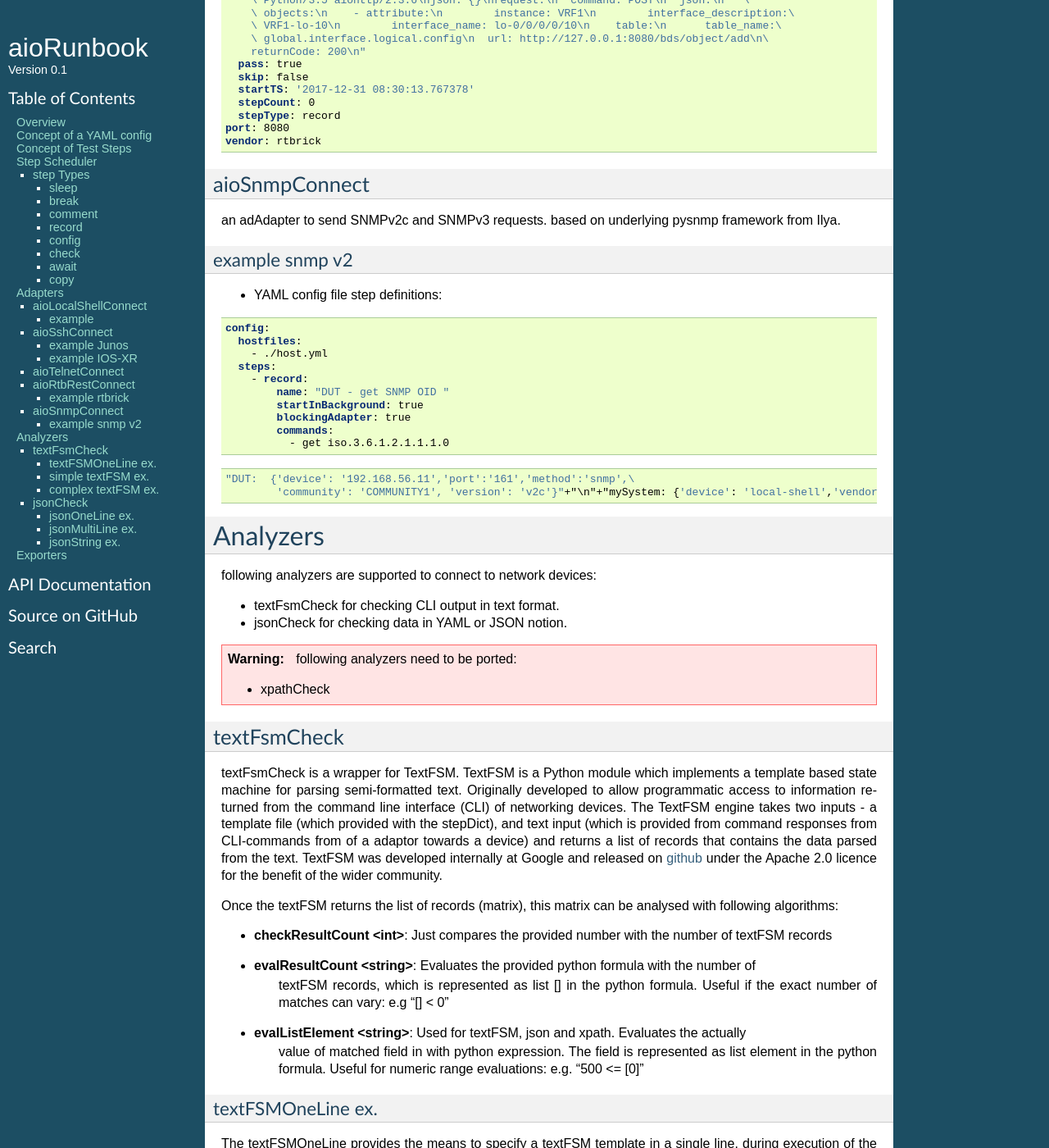
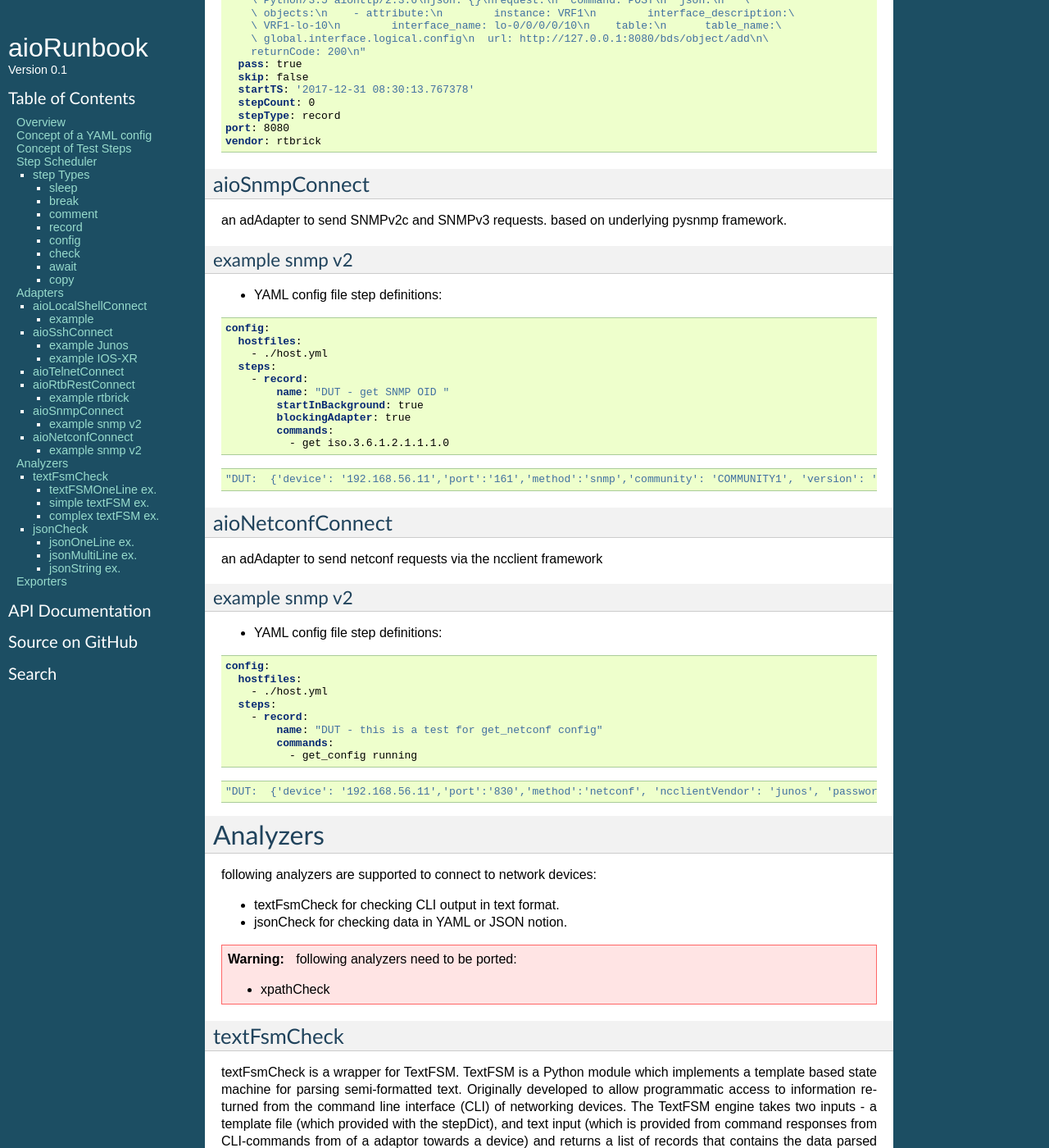
Before and after one commit to slieberth/aioRunbook, a Sphinx documentation site: the page built from docs/index.rst, in a window 1280 px wide and 1400 px high, scrolled down 12775 px. Shown: the whole window at 82% size. Built offline with Sphinx 7.4.7, drawn with Linux system fonts in a browser that asks for light colours.

Commit message:
ducument aioNetconfConnect in index.rst

```diff
--- a/docs/index.rst
+++ b/docs/index.rst
@@ -726,7 +726,7 @@
 aioSnmpConnect
 --------------
 
-an adAdapter to send SNMPv2c and SNMPv3 requests. based on underlying pysnmp framework from Ilya.
+an adAdapter to send SNMPv2c and SNMPv3 requests. based on underlying pysnmp framework.
 
 example snmp v2
 +++++++++++++++
@@ -748,8 +748,33 @@
 
 .. code-block:: yaml
 
-    "DUT:  {'device': '192.168.56.11','port':'161','method':'snmp',\
-            'community': 'COMMUNITY1', 'version': 'v2c'}"+"\n"+"mySystem: {'device': 'local-shell','vendor':'local-shell', 'method':'local-shell' }"
+    "DUT:  {'device': '192.168.56.11','port':'161','method':'snmp','community': 'COMMUNITY1', 'version': 'v2c'}"
+
+aioNetconfConnect
+--------------
+
+an adAdapter to send netconf requests via the ncclient framework
+
+example snmp v2
++++++++++++++++
+
+* YAML config file step definitions:
+
+.. code-block:: yaml
+
+    config:
+      hostfiles:
+        - ./host.yml
+      steps:
+        - record:
+            name: "DUT - this is a test for get_netconf config"
+            commands:
+              - get_config running
+
+
+.. code-block:: yaml
+
+    "DUT:  {'device': '192.168.56.11','port':'830','method':'netconf', 'ncclientVendor': 'junos', 'password': 'admin1', 'user': 'admin'}"
 
 
 Analyzers
```
Also changed, not shown: 1 other file.
